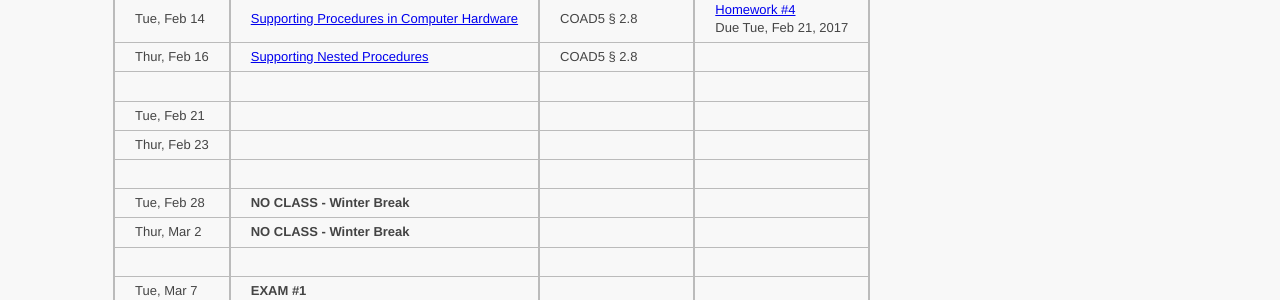
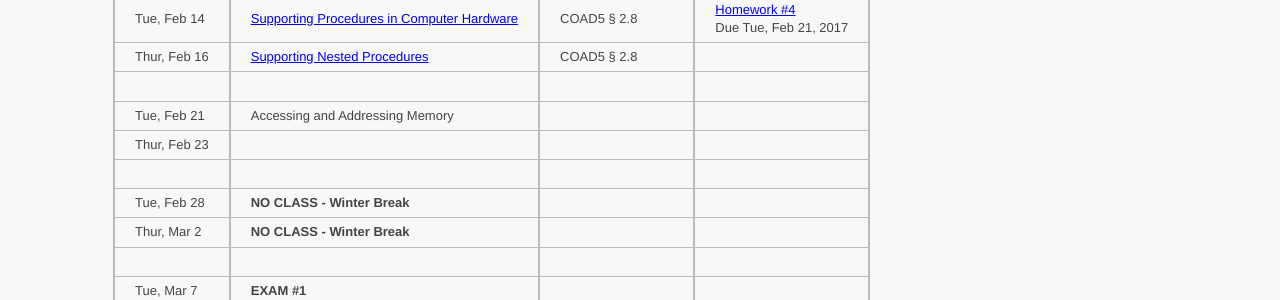
Before and after one commit to ycpcs/ece260-spring2017, a Jekyll site: the page built from schedule_lecture.md, in a window 1280 px wide. Shown: the part 549-849 px from the top of the page. Built offline with Jekyll 4.4.1, drawn with Linux system fonts in a browser that asks for light colours.

Commit message:
uploaded lecture #9

```diff
--- a/schedule_lecture.md
+++ b/schedule_lecture.md
@@ -25,7 +25,7 @@ Thur, Feb 9    |  [MIPS Branching Instructions](lectures/lecture6_MIPS_Branching
 Tue, Feb 14    |  [Supporting Procedures in Computer Hardware](lectures/lecture7_Supporting_Procedures_in_Computer_Hardware.pdf)  |  COAD5 § 2.8                                                |  [Homework #4](homework/Homework_Assignment_4.txt) <br> Due Tue, Feb 21, 2017
 Thur, Feb 16   |  [Supporting Nested Procedures](lectures/lecture8_Supporting_Nested_Procedures.pdf)                              |  COAD5 § 2.8                                                |
  | | |
-Tue, Feb 21    |                                                                                                                  |                                                             | <!-- COAD5 § 2.9 - 2.11 -->
+Tue, Feb 21    |  Accessing and Addressing Memory                                                                                 |                                                             | <!-- COAD5 § 2.9 - 2.11 -->
 Thur, Feb 23   |                                                                                                                  |                                                             | <!-- COAD5 § 2.12 - 2.13 -->
  | | |
 Tue, Feb 28    |  **NO CLASS - Winter Break**                                                                                     |                                                             | <!-- Winter Break -->
```
Also changed, not shown: 1 other file.
